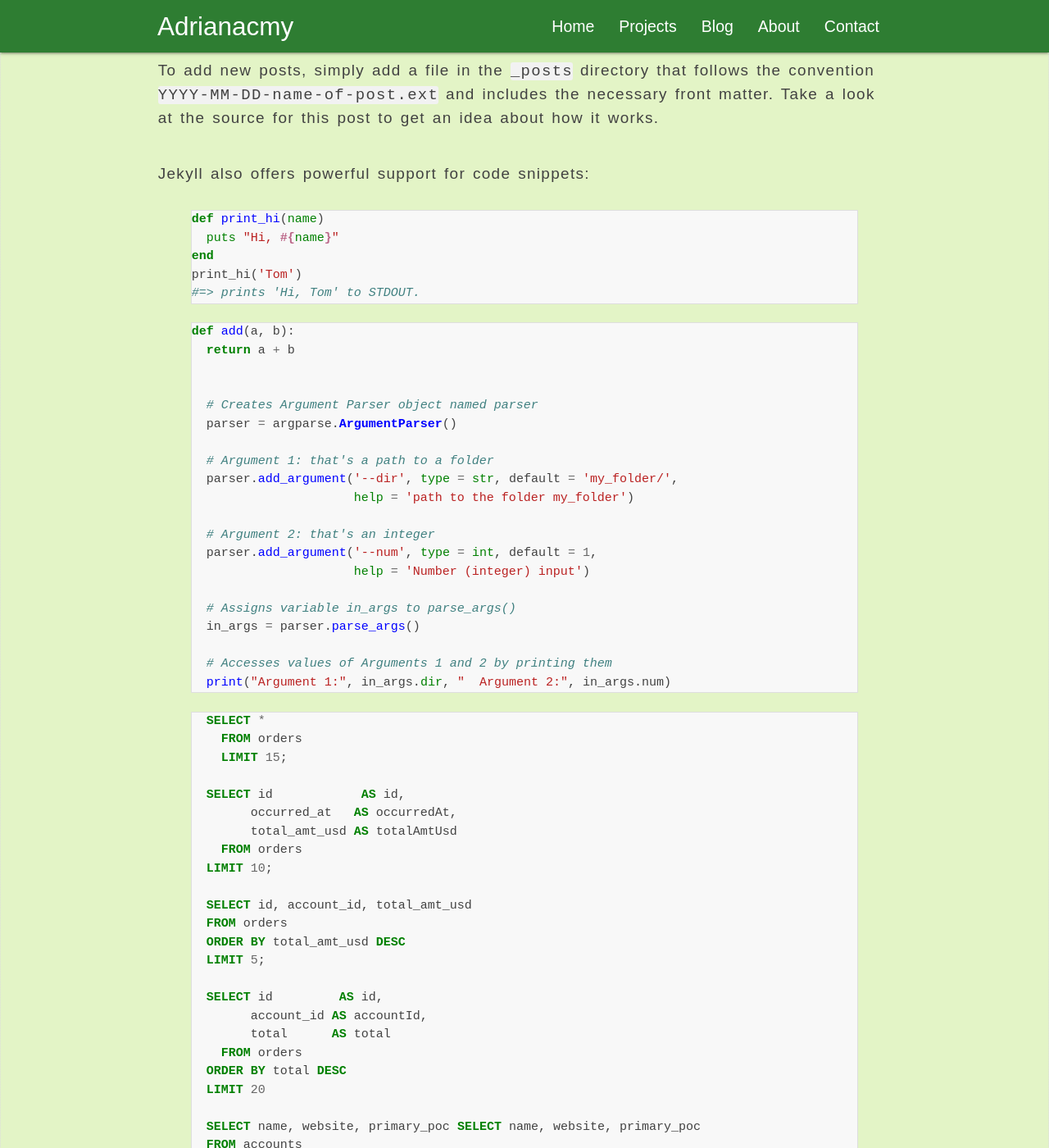
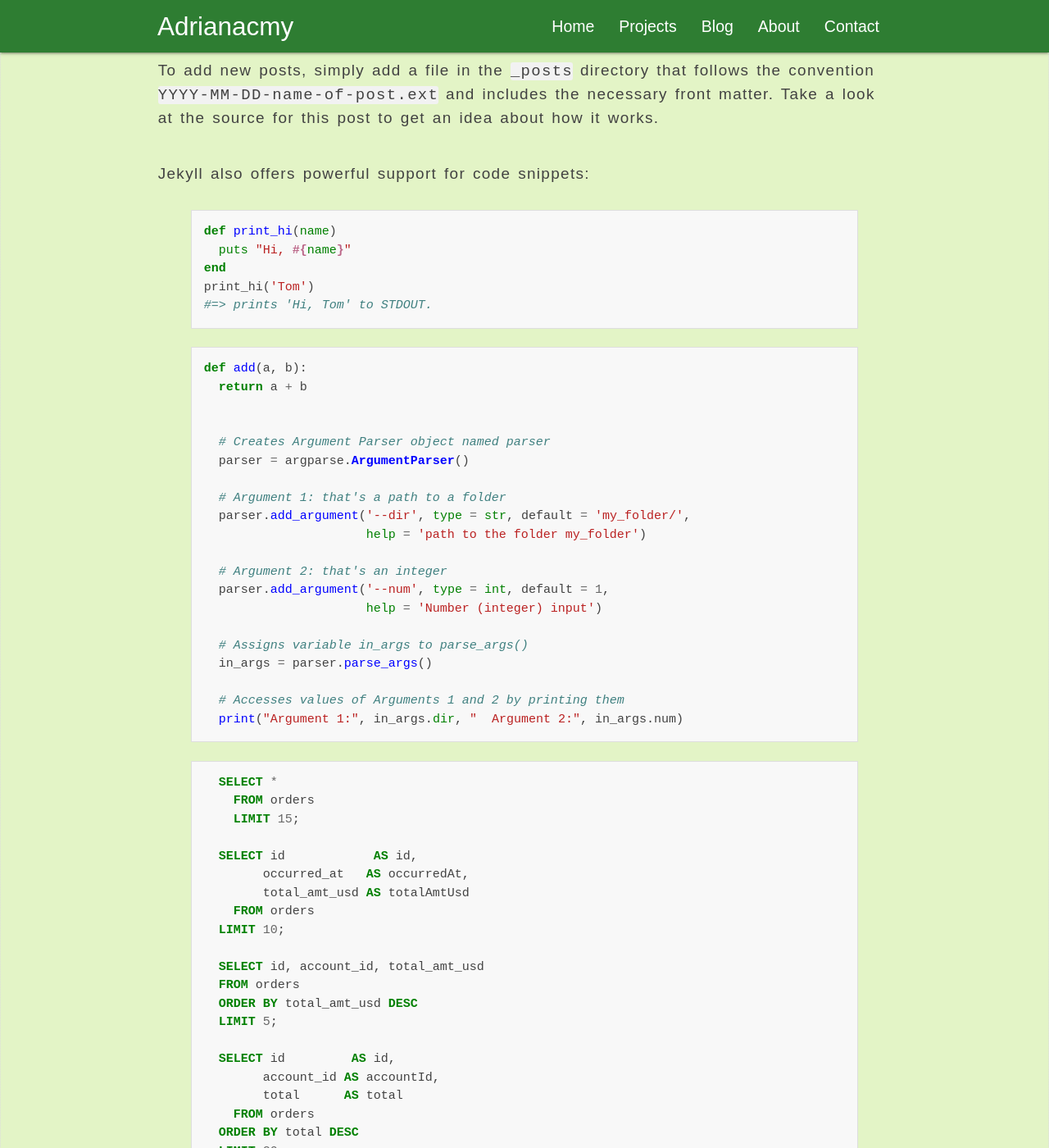
Before and after one commit to Adrianacmy/Adriana.github.io, a Jekyll site: the page built from _posts/2017-07-13-welcome-to-jekyll.markdown, in a window 1280 px wide and 1400 px high, scrolled down 438 px. Shown: the whole window at 82% size. Built offline with Jekyll 4.4.1, drawn with Linux system fonts in a browser that asks for light colours; nearby versions of some CDN libraries; comment, search, counter and statistics services are not loaded.

Commit message:
add pddding to code style

```diff
--- a/static/css/default.css
+++ b/static/css/default.css
@@ -23,7 +23,16 @@ pre {
   page-break-inside: avoid;
 }
 
+.highlight {
+  margin-bottom: 1.5em;
+  border: 1px solid #dedede;
+}
 
+.highlight pre {
+  position: relative;
+  padding: 1em;
+  margin: 0;
+}
 
 
 .highlight .hll { background-color: #ffffcc }
```
